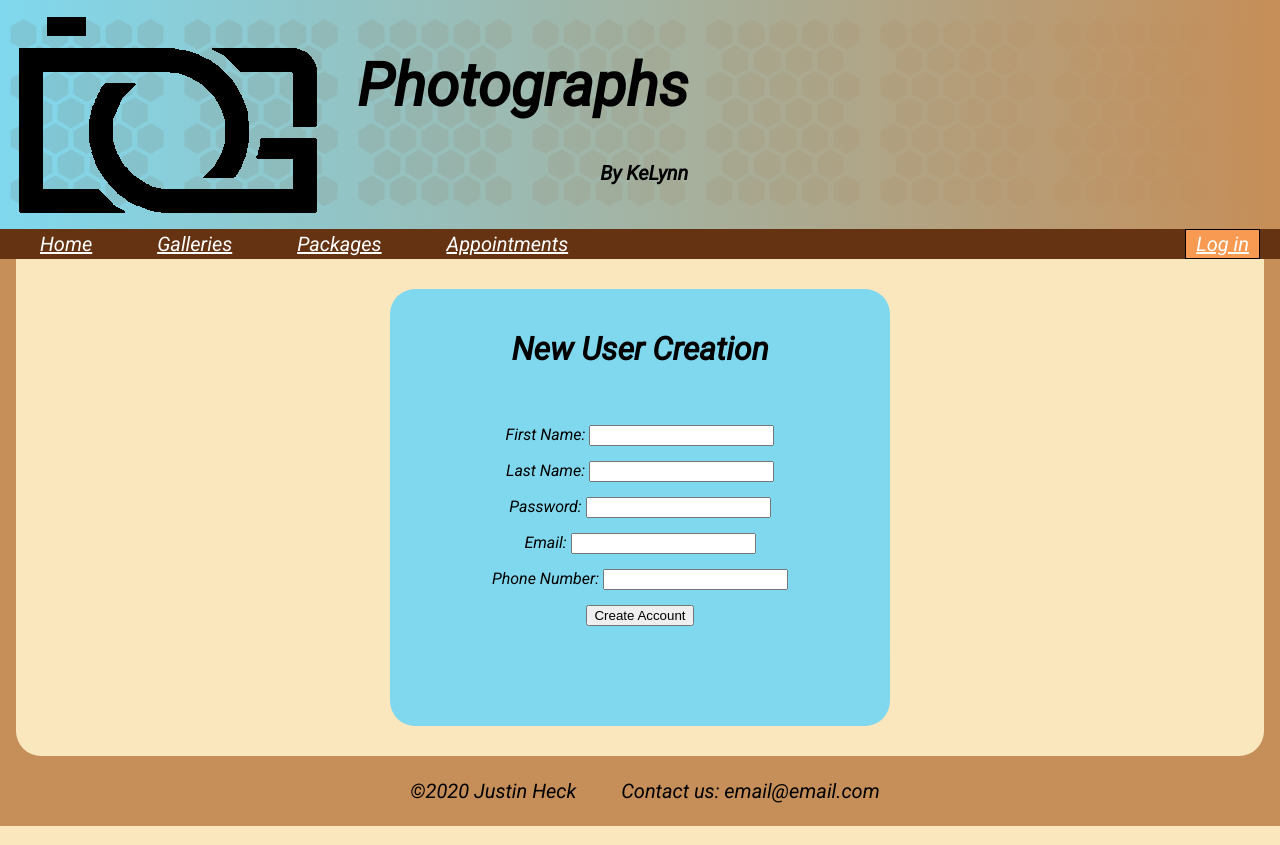
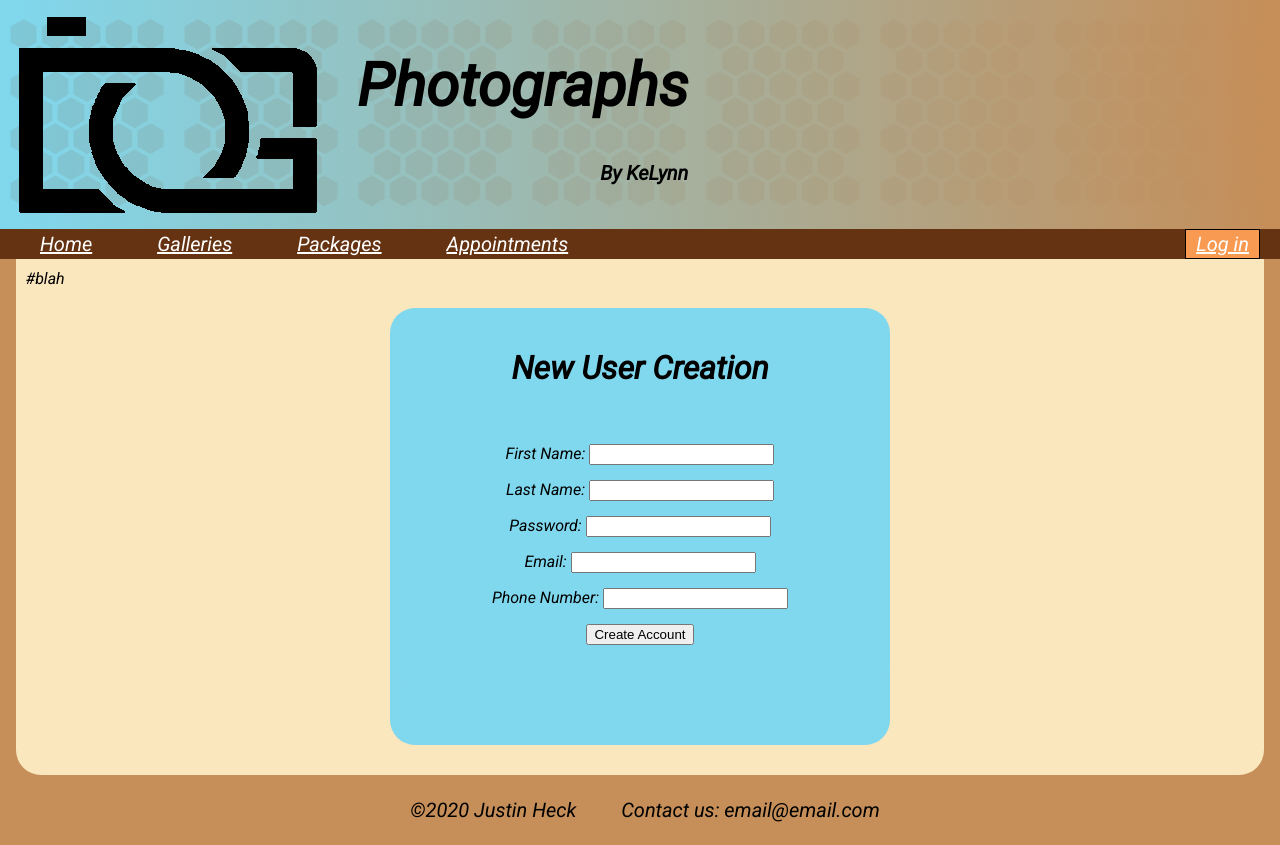
Before and after one commit to jtheck314/cs401, a PHP site: page /newUser.php in a window 1280 px wide. Run offline with PHP 8.4, Linux system fonts and the light colour scheme; data that the repository does not hold is empty.

Commit message:
Update newUser.php

```diff
--- a/newUser.php
+++ b/newUser.php
@@ -10,6 +10,7 @@ if(isset($_SESSION['form'])){
 	unset($_SESSION['form']);
 }
 ?>
+#blah
 <div id="newUser">
  <h1>New User Creation</h1>
  <form id="newUser" class="f">
```
